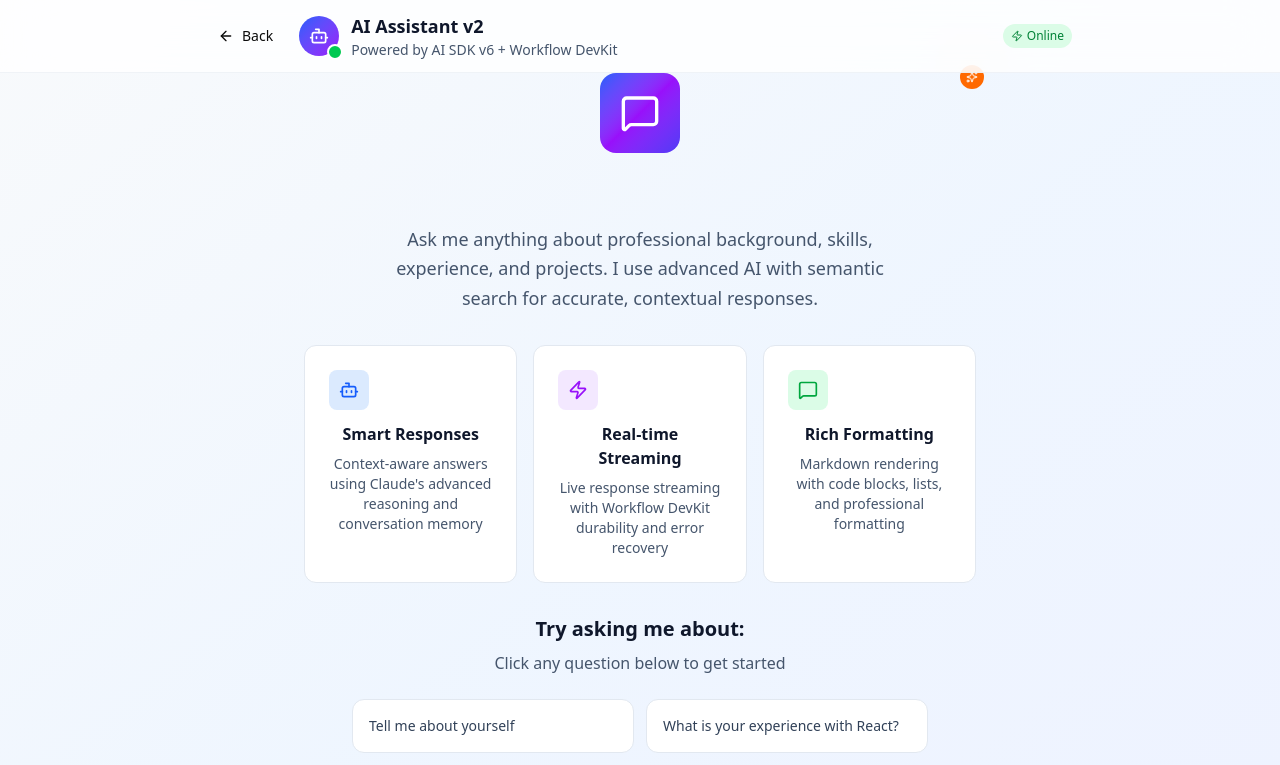
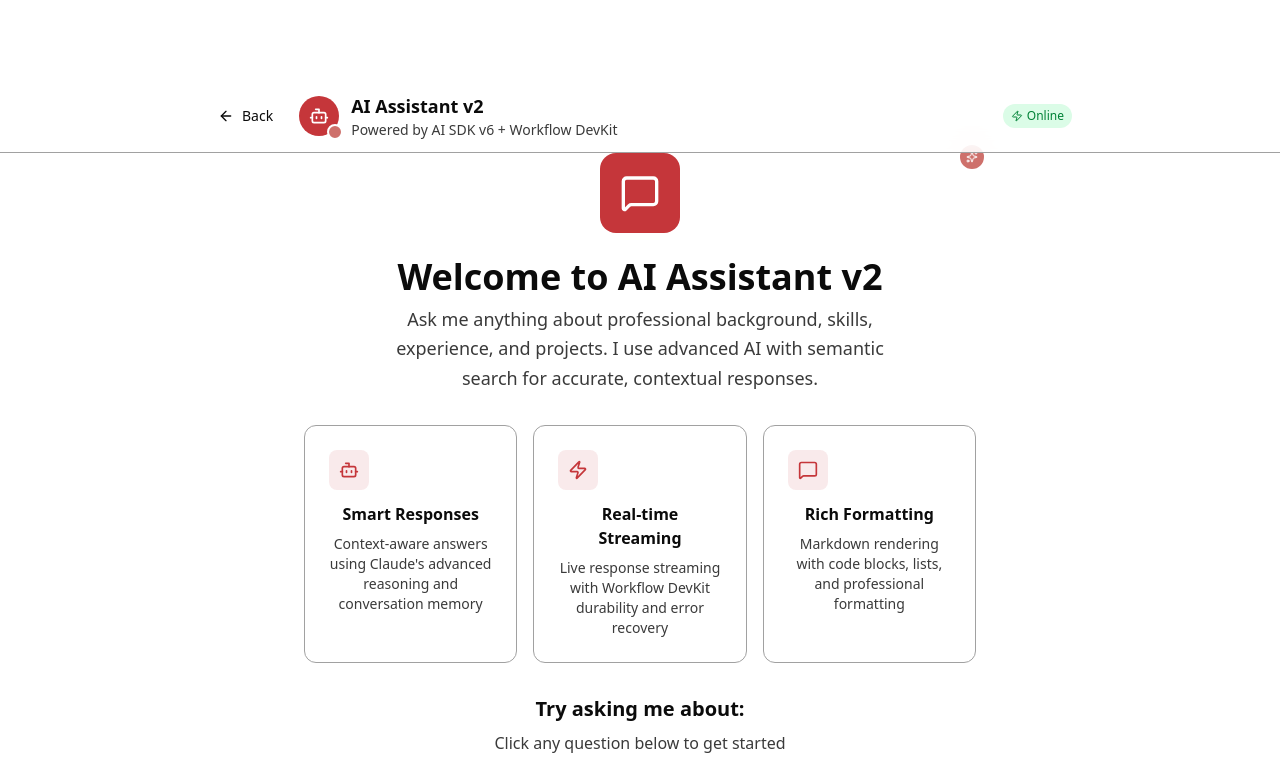
Before and after one commit to p10ns11y/devprofile, a Next.js app: page /ama-v2 in a window 1280 px wide. Shown: the top 765 px of the page. Built offline with nearby package versions, Linux system fonts and the light colour scheme.

Commit message:
Fix style issues

```diff
--- a/src/app/ama-v2/page.tsx
+++ b/src/app/ama-v2/page.tsx
@@ -23,30 +23,31 @@ export default function AMAv2() {
   ];
 
   return (
-    <div className="min-h-screen bg-gradient-to-br from-slate-50 via-blue-50 to-indigo-50 dark:from-slate-950 dark:via-blue-950 dark:to-indigo-950">
+    <div className="min-h-screen bg-surface1 text-text1">
+      <div className="pt-20"></div> {/* Spacer for fixed header */}
       {/* Header */}
-      <div className="sticky top-0 z-50 border-b border-slate-200/50 dark:border-slate-800/50 bg-white/80 dark:bg-slate-950/80 backdrop-blur-xl">
+      <div className="sticky top-0 z-50 border-b border-border bg-surface1/80 backdrop-blur-xl">
         <div className="max-w-4xl mx-auto px-4 py-3">
           <div className="flex items-center justify-between">
             <div className="flex items-center gap-4">
               <Link href="/">
-                <Button variant="ghost" size="sm" className="gap-2 hover:bg-slate-100 dark:hover:bg-slate-800">
+                <Button variant="ghost" size="sm" className="gap-2 hover:bg-surface2">
                   <ArrowLeft className="w-4 h-4" />
                   Back
                 </Button>
               </Link>
               <div className="flex items-center gap-3">
                 <div className="relative">
-                  <div className="w-10 h-10 rounded-full bg-gradient-to-br from-blue-600 to-purple-600 flex items-center justify-center shadow-lg">
-                    <Bot className="w-5 h-5 text-white" />
+                  <div className="w-10 h-10 rounded-full bg-accent-primary flex items-center justify-center shadow-lg">
+                    <Bot className="w-5 h-5 text-accent-primary-text" />
                   </div>
-                  <div className="absolute -bottom-1 -right-1 w-4 h-4 rounded-full bg-green-500 border-2 border-white dark:border-slate-950"></div>
+                  <div className="absolute -bottom-1 -right-1 w-4 h-4 rounded-full bg-accent-secondary border-2 border-surface1"></div>
                 </div>
                 <div>
-                  <h1 className="text-lg font-semibold text-slate-900 dark:text-slate-100">
+                  <h1 className="text-lg font-semibold text-text1">
                     AI Assistant v2
                   </h1>
-                  <p className="text-sm text-slate-600 dark:text-slate-400">
+                  <p className="text-sm text-text2">
                     Powered by AI SDK v6 + Workflow DevKit
                   </p>
                 </div>
@@ -71,20 +72,20 @@ export default function AMAv2() {
               {/* Hero Section */}
               <div className="space-y-6">
                 <div className="relative">
-                  <div className="w-20 h-20 mx-auto rounded-2xl bg-gradient-to-br from-blue-600 via-purple-600 to-indigo-600 flex items-center justify-center shadow-2xl">
-                    <MessageSquare className="w-10 h-10 text-white" />
+                  <div className="w-20 h-20 mx-auto rounded-2xl bg-accent-primary flex items-center justify-center shadow-2xl">
+                    <MessageSquare className="w-10 h-10 text-accent-primary-text" />
                   </div>
-                  <div className="absolute -top-2 -right-2 w-6 h-6 rounded-full bg-orange-500 flex items-center justify-center">
-                    <Sparkles className="w-3 h-3 text-white" />
+                  <div className="absolute -top-2 -right-2 w-6 h-6 rounded-full bg-accent-secondary flex items-center justify-center">
+                    <Sparkles className="w-3 h-3 text-accent-secondary-text" />
                   </div>
                 </div>
 
                 <div className="space-y-4">
                   <div className="text-center">
-                    <Shimmer as="h1" className="text-4xl font-bold bg-gradient-to-r from-slate-900 via-blue-900 to-slate-900 dark:from-slate-100 dark:via-blue-100 dark:to-slate-100 bg-clip-text text-transparent mb-2">
+                    <Shimmer as="h1" className="text-4xl font-bold text-text1 mb-2">
                       Welcome to AI Assistant v2
                     </Shimmer>
-                    <p className="text-lg text-slate-600 dark:text-slate-400 max-w-lg mx-auto leading-relaxed">
+                    <p className="text-lg text-text2 max-w-lg mx-auto leading-relaxed">
                       Ask me anything about professional background, skills, experience, and projects. I use advanced AI with semantic search for accurate, contextual responses.
                     </p>
                   </div>
@@ -93,38 +94,38 @@ export default function AMAv2() {
 
               {/* Feature Cards */}
               <div className="grid grid-cols-1 md:grid-cols-3 gap-4 max-w-3xl mx-auto">
-                <div className="group bg-white dark:bg-slate-900 rounded-xl p-6 shadow-lg border border-slate-200 dark:border-slate-800 hover:shadow-xl hover:border-blue-200 dark:hover:border-blue-800 transition-all duration-300 hover:-translate-y-1">
-                  <div className="w-10 h-10 rounded-lg bg-blue-100 dark:bg-blue-900/50 flex items-center justify-center mb-3 group-hover:bg-blue-200 dark:group-hover:bg-blue-800/50 transition-colors">
-                    <Bot className="w-5 h-5 text-blue-600 dark:text-blue-400" />
+                <div className="group bg-surface1 rounded-xl p-6 shadow-lg border border-border hover:shadow-xl hover:border-accent-primary transition-all duration-300 hover:-translate-y-1">
+                  <div className="w-10 h-10 rounded-lg bg-accent-primary/10 flex items-center justify-center mb-3 group-hover:bg-accent-primary/20 transition-colors">
+                    <Bot className="w-5 h-5 text-accent-primary" />
                   </div>
-                  <h3 className="font-semibold text-slate-900 dark:text-slate-100 mb-2">Smart Responses</h3>
-                  <p className="text-sm text-slate-600 dark:text-slate-400">Context-aware answers using Claude's advanced reasoning and conversation memory</p>
+                  <h3 className="font-semibold text-text1 mb-2">Smart Responses</h3>
+                  <p className="text-sm text-text2">Context-aware answers using Claude's advanced reasoning and conversation memory</p>
                 </div>
 
-                <div className="group bg-white dark:bg-slate-900 rounded-xl p-6 shadow-lg border border-slate-200 dark:border-slate-800 hover:shadow-xl hover:border-purple-200 dark:hover:border-purple-800 transition-all duration-300 hover:-translate-y-1">
-                  <div className="w-10 h-10 rounded-lg bg-purple-100 dark:bg-purple-900/50 flex items-center justify-center mb-3 group-hover:bg-purple-200 dark:group-hover:bg-purple-800/50 transition-colors">
-                    <Zap className="w-5 h-5 text-purple-600 dark:text-purple-400" />
+                <div className="group bg-surface1 rounded-xl p-6 shadow-lg border border-border hover:shadow-xl hover:border-accent-primary transition-all duration-300 hover:-translate-y-1">
+                  <div className="w-10 h-10 rounded-lg bg-accent-primary/10 flex items-center justify-center mb-3 group-hover:bg-accent-primary/20 transition-colors">
+                    <Zap className="w-5 h-5 text-accent-primary" />
                   </div>
-                  <h3 className="font-semibold text-slate-900 dark:text-slate-100 mb-2">Real-time Streaming</h3>
-                  <p className="text-sm text-slate-600 dark:text-slate-400">Live response streaming with Workflow DevKit durability and error recovery</p>
+                  <h3 className="font-semibold text-text1 mb-2">Real-time Streaming</h3>
+                  <p className="text-sm text-text2">Live response streaming with Workflow DevKit durability and error recovery</p>
                 </div>
 
-                <div className="group bg-white dark:bg-slate-900 rounded-xl p-6 shadow-lg border border-slate-200 dark:border-slate-800 hover:shadow-xl hover:border-green-200 dark:hover:border-green-800 transition-all duration-300 hover:-translate-y-1">
-                  <div className="w-10 h-10 rounded-lg bg-green-100 dark:bg-green-900/50 flex items-center justify-center mb-3 group-hover:bg-green-200 dark:group-hover:bg-green-800/50 transition-colors">
-                    <MessageSquare className="w-5 h-5 text-green-600 dark:text-green-400" />
+                <div className="group bg-surface1 rounded-xl p-6 shadow-lg border border-border hover:shadow-xl hover:border-accent-primary transition-all duration-300 hover:-translate-y-1">
+                  <div className="w-10 h-10 rounded-lg bg-accent-primary/10 flex items-center justify-center mb-3 group-hover:bg-accent-primary/20 transition-colors">
+                    <MessageSquare className="w-5 h-5 text-accent-primary" />
                   </div>
-                  <h3 className="font-semibold text-slate-900 dark:text-slate-100 mb-2">Rich Formatting</h3>
-                  <p className="text-sm text-slate-600 dark:text-slate-400">Markdown rendering with code blocks, lists, and professional formatting</p>
+                  <h3 className="font-semibold text-text1 mb-2">Rich Formatting</h3>
+                  <p className="text-sm text-text2">Markdown rendering with code blocks, lists, and professional formatting</p>
                 </div>
               </div>
 
               {/* Quick Start Questions */}
               <div className="space-y-6">
                 <div className="text-center">
-                  <Shimmer as="h2" className="text-xl font-semibold text-slate-900 dark:text-slate-100 mb-2">
+                  <Shimmer as="h2" className="text-xl font-semibold text-text1 mb-2">
                     Try asking me about:
                   </Shimmer>
-                  <p className="text-slate-600 dark:text-slate-400">
+                  <p className="text-text2">
                     Click any question below to get started
                   </p>
                 </div>
@@ -134,9 +135,9 @@ export default function AMAv2() {
                     <button
                       key={index}
                       onClick={() => sendMessage({ text: question })}
-                      className="group p-4 bg-white dark:bg-slate-900 rounded-xl border border-slate-200 dark:border-slate-800 hover:border-blue-300 dark:hover:border-blue-600 hover:shadow-lg transition-all duration-200 text-left"
+                      className="group p-4 bg-surface1 rounded-xl border border-border hover:border-accent-primary hover:shadow-lg transition-all duration-200 text-left"
                     >
-                      <p className="text-sm text-slate-700 dark:text-slate-300 group-hover:text-slate-900 dark:group-hover:text-slate-100 font-medium">
+                      <p className="text-sm text-text2 group-hover:text-text1 font-medium">
                         {question}
                       </p>
                     </button>
@@ -156,7 +157,7 @@ export default function AMAv2() {
                   }}
                   className="relative"
                 >
-                  <div className="relative bg-white dark:bg-slate-900 rounded-2xl border border-slate-200 dark:border-slate-800 shadow-lg focus-within:border-blue-300 dark:focus-within:border-blue-600 focus-within:ring-4 focus-within:ring-blue-100 dark:focus-within:ring-blue-900/20 transition-all hover:shadow-xl">
+                  <div className="relative bg-surface1 rounded-2xl border border-border shadow-lg focus-within:border-accent-primary focus-within:ring-4 focus-within:ring-accent-primary/10 transition-all hover:shadow-xl">
                     <textarea
                       value={input}
                       onChange={(e) => setInput(e.target.value)}
@@ -170,19 +171,19 @@ export default function AMAv2() {
                         }
                       }}
                       placeholder="Ask me about my experience, skills, projects, or career journey..."
-                      className="w-full px-4 py-4 pr-14 bg-transparent text-slate-900 dark:text-slate-100 placeholder-slate-500 dark:placeholder-slate-400 focus:outline-none resize-none min-h-[60px] max-h-32 leading-relaxed"
+                      className="w-full px-4 py-4 pr-14 bg-transparent text-text1 placeholder-text3 focus:outline-none resize-none min-h-[60px] max-h-32 leading-relaxed"
                       rows={1}
                       disabled={isLoading}
                     />
                     <button
                       type="submit"
                       disabled={isLoading || !input.trim()}
-                      className="absolute right-3 top-3 p-2 rounded-lg bg-blue-600 hover:bg-blue-700 disabled:bg-slate-300 dark:disabled:bg-slate-600 disabled:cursor-not-allowed transition-colors shadow-sm"
+                      className="absolute right-3 top-3 p-2 rounded-lg bg-accent-primary hover:bg-accent-primary/90 disabled:bg-surface3 disabled:cursor-not-allowed transition-colors shadow-sm"
                     >
-                      <Send className="w-4 h-4 text-white" />
+                      <Send className="w-4 h-4 text-accent-primary-text" />
                     </button>
                   </div>
-                  <p className="text-xs text-slate-500 dark:text-slate-400 mt-2 text-center">
+                  <p className="text-xs text-text3 mt-2 text-center">
                     Press Enter to send • Built with AI Elements design patterns
                   </p>
                 </form>
@@ -201,8 +202,8 @@ export default function AMAv2() {
                 >
                   {message.role === 'assistant' && (
                     <div className="flex-shrink-0">
-                      <div className="w-8 h-8 rounded-full bg-gradient-to-br from-blue-600 to-purple-600 flex items-center justify-center shadow-md">
-                        <Bot className="w-4 h-4 text-white" />
+                      <div className="w-8 h-8 rounded-full bg-accent-primary flex items-center justify-center shadow-md">
+                        <Bot className="w-4 h-4 text-accent-primary-text" />
                       </div>
                     </div>
                   )}
@@ -211,8 +212,8 @@ export default function AMAv2() {
                     <div
                       className={`rounded-2xl px-4 py-3 shadow-sm ${
                         message.role === 'user'
-                          ? 'bg-blue-600 text-white'
-                          : 'bg-white dark:bg-slate-900 border border-slate-200 dark:border-slate-800 text-slate-900 dark:text-slate-100'
+                          ? 'bg-accent-primary text-accent-primary-text'
+                          : 'bg-surface1 border border-border text-text1'
                       }`}
                     >
                       {message.role === 'assistant' ? (
@@ -233,32 +234,32 @@ export default function AMAv2() {
                                 <li className="text-sm">{children}</li>
                               ),
                               strong: ({ children }) => (
-                                <strong className="font-semibold text-slate-900 dark:text-slate-100">
+                                <strong className="font-semibold text-text1">
                                   {children}
                                 </strong>
                               ),
                               code: ({ children }) => (
-                                <code className="bg-slate-100 dark:bg-slate-800 px-1.5 py-0.5 rounded text-xs font-mono">
+                                <code className="bg-surface2 px-1.5 py-0.5 rounded text-xs font-mono text-text1">
                                   {children}
                                 </code>
                               ),
                               pre: ({ children }) => (
-                                <pre className="bg-slate-100 dark:bg-slate-800 p-3 rounded-lg overflow-x-auto text-xs font-mono mb-2">
+                                <pre className="bg-surface2 p-3 rounded-lg overflow-x-auto text-xs font-mono mb-2 text-text1">
                                   {children}
                                 </pre>
                               ),
                               h1: ({ children }) => (
-                                <h1 className="text-lg font-semibold mb-2 text-slate-900 dark:text-slate-100">
+                                <h1 className="text-lg font-bold mb-3 text-text1 leading-tight">
                                   {children}
                                 </h1>
                               ),
                               h2: ({ children }) => (
-                                <h2 className="text-base font-semibold mb-2 text-slate-900 dark:text-slate-100">
+                                <h2 className="text-base font-bold mb-2 text-text1 leading-tight">
                                   {children}
                                 </h2>
                               ),
                               h3: ({ children }) => (
-                                <h3 className="text-sm font-semibold mb-1 text-slate-900 dark:text-slate-100">
+                                <h3 className="text-sm font-bold mb-2 text-text1 leading-snug">
                                   {children}
                                 </h3>
                               ),
@@ -287,7 +288,7 @@ export default function AMAv2() {
                         </p>
                       )}
                     </div>
-                    <p className="text-xs text-slate-500 dark:text-slate-400 mt-2 px-1">
+                    <p className="text-xs text-text3 mt-2 px-1">
                       {new Date().toLocaleTimeString('en-US', {
                         hour: 'numeric',
                         minute: '2-digit',
@@ -298,8 +299,8 @@ export default function AMAv2() {
 
                   {message.role === 'user' && (
                     <div className="flex-shrink-0">
-                      <div className="w-8 h-8 rounded-full bg-gradient-to-br from-slate-600 to-slate-700 flex items-center justify-center shadow-md">
-                        <User className="w-4 h-4 text-white" />
+                      <div className="w-8 h-8 rounded-full bg-surface3 flex items-center justify-center shadow-md">
+                        <User className="w-4 h-4 text-text1" />
                       </div>
                     </div>
                   )}
@@ -309,12 +310,12 @@ export default function AMAv2() {
               {isLoading && (
                 <div className="flex gap-4 justify-start">
                   <div className="flex-shrink-0">
-                    <div className="w-8 h-8 rounded-full bg-gradient-to-br from-blue-600 to-purple-600 flex items-center justify-center shadow-md">
-                      <Bot className="w-4 h-4 text-white" />
+                    <div className="w-8 h-8 rounded-full bg-accent-primary flex items-center justify-center shadow-md">
+                      <Bot className="w-4 h-4 text-accent-primary-text" />
                     </div>
                   </div>
-                  <div className="bg-white dark:bg-slate-900 border border-slate-200 dark:border-slate-800 rounded-2xl px-4 py-3 shadow-sm">
-                    <Shimmer as="span" className="text-sm text-slate-600 dark:text-slate-400">
+                  <div className="bg-surface1 border border-border rounded-2xl px-4 py-3 shadow-sm">
+                    <Shimmer as="span" className="text-sm text-text2">
                       AI is analyzing your question and preparing a thoughtful response...
                     </Shimmer>
                   </div>
@@ -323,7 +324,7 @@ export default function AMAv2() {
             </div>
 
             {/* Input - Fixed at Bottom */}
-            <div className="sticky bottom-0 bg-white/80 dark:bg-slate-950/80 backdrop-blur-xl border-t border-slate-200/50 dark:border-slate-800/50 -mx-4 px-4 py-4">
+            <div className="sticky bottom-0 bg-surface1/80 backdrop-blur-xl border-t border-border -mx-4 px-4 py-4">
               <div className="max-w-3xl mx-auto">
                 <form
                   onSubmit={(e) => {
@@ -335,7 +336,7 @@ export default function AMAv2() {
                   }}
                   className="relative"
                 >
-                  <div className="relative bg-white dark:bg-slate-900 rounded-2xl border border-slate-200 dark:border-slate-800 shadow-lg focus-within:border-blue-300 dark:focus-within:border-blue-600 focus-within:ring-4 focus-within:ring-blue-100 dark:focus-within:ring-blue-900/20 transition-all hover:shadow-xl">
+                  <div className="relative bg-surface1 rounded-2xl border border-border shadow-lg focus-within:border-accent-primary focus-within:ring-4 focus-within:ring-accent-primary/10 transition-all hover:shadow-xl">
                     <textarea
                       value={input}
                       onChange={(e) => setInput(e.target.value)}
@@ -349,19 +350,19 @@ export default function AMAv2() {
                         }
                       }}
                       placeholder="Ask me about my experience, skills, projects, or career journey..."
-                      className="w-full px-4 py-4 pr-14 bg-transparent text-slate-900 dark:text-slate-100 placeholder-slate-500 dark:placeholder-slate-400 focus:outline-none resize-none min-h-[60px] max-h-32 leading-relaxed"
+                      className="w-full px-4 py-4 pr-14 bg-transparent text-text1 placeholder-text3 focus:outline-none resize-none min-h-[60px] max-h-32 leading-relaxed"
                       rows={1}
                       disabled={isLoading}
                     />
                     <button
                       type="submit"
                       disabled={isLoading || !input.trim()}
-                      className="absolute right-3 top-3 p-2 rounded-lg bg-blue-600 hover:bg-blue-700 disabled:bg-slate-300 dark:disabled:bg-slate-600 disabled:cursor-not-allowed transition-colors shadow-sm"
+                      className="absolute right-3 top-3 p-2 rounded-lg bg-accent-primary hover:bg-accent-primary/90 disabled:bg-surface3 disabled:cursor-not-allowed transition-colors shadow-sm"
                     >
-                      <Send className="w-4 h-4 text-white" />
+                      <Send className="w-4 h-4 text-accent-primary-text" />
                     </button>
                   </div>
-                  <div className="flex items-center justify-between mt-2 text-xs text-slate-500 dark:text-slate-400">
+                  <div className="flex items-center justify-between mt-2 text-xs text-text3">
                     <span>Press Enter to send, Shift+Enter for new line</span>
                     <span>Built with AI Elements design patterns</span>
                   </div>
```
Also changed, not shown: 2 other files (tests, documents, lock files or other folders).
